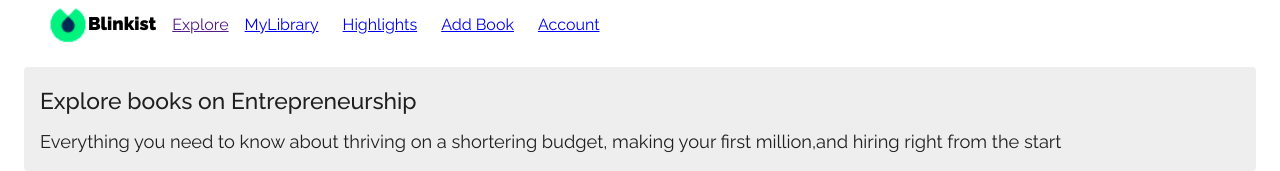
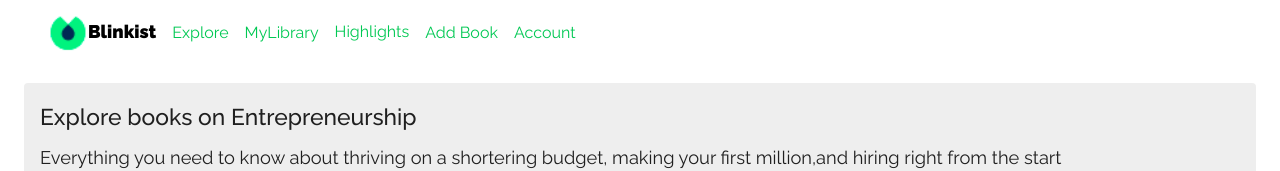
Before and after one commit to satyagopal1233/blinkist-react-new, a React (Create React App) app: page /book/enterpreneureship in a window 1280 px wide. Shown: the top 171 px of the page. Built offline with nearby package versions, Linux system fonts and the light colour scheme; no server answers.

Commit message:
updated code with changed font and add to library button functionality

```diff
--- a/src/App.js
+++ b/src/App.js
@@ -3,6 +3,7 @@ import './App.css';
 import BlinkistHome from './pages/BlinkistHome';
 import ThemeProvider from '@material-ui/styles/ThemeProvider';
 import baseTheme from './themes';
+
 
 function App() {
   return (
--- a/src/components/atoms/PaperComponent/index.js
+++ b/src/components/atoms/PaperComponent/index.js
@@ -14,6 +14,7 @@ function PaperComponent(props){
     const{title,description} = props;
     const classes = useStyles();
     return(
+
     <Grid>
       <Paper elevation={0} className={classes.sidebarAboutBox}>
         <Typography variant="h6" gutterBottom>
--- a/src/components/atoms/Typography/index.js
+++ b/src/components/atoms/Typography/index.js
@@ -17,7 +17,7 @@ const getMappedVariant = (variant) => {
 };
 
 const TypographyComponent = (props) => (
-  <Typography variant={getMappedVariant(props.variant)} noWrap="true">
+  <Typography variant={getMappedVariant(props.variant)} noWrap>
     {props.children}
   </Typography>
 );
--- a/src/components/atoms/organisms/ExploreDropdownPopup/index.js
+++ b/src/components/atoms/organisms/ExploreDropdownPopup/index.js
@@ -8,11 +8,15 @@ import { Dialog, DialogContent, DialogTitle, makeStyles } from "@material-ui/cor
 import TypographyComponent from '../../Typography';
 const useStyles= makeStyles(theme => ({
     dialogWrapper:{
-        padding:theme.spacing(1),
+        padding: theme.spacing(2),
         position:'absolute',
-        top:theme.spacing(3)
+        top: theme.spacing(5)
 
-    }
+    },
+    wrapIcon: {
+        verticalAlign: 'middle',
+        display: 'inline-flex'
+       }
 
 }));
 function ExploreDropdownPopup(props){
@@ -20,27 +24,28 @@ function ExploreDropdownPopup(props){
 
     const classes= useStyles();
     return(
-        <Dialog open={openPopup} maxWidth="md"  classes={{paper:classes.dialogWrapper}} overlayStyle={{backgroundColor: 'transparent'}}>
+        <Dialog open={openPopup} maxWidth="md"  classes={{paper:classes.dialogWrapper}}>
+            <DialogTitle></DialogTitle>
             <DialogContent>
 
-             <Grid container spacing={4}  >
-            <Grid item xs={4} > <NotificationsNoneIcon/>
+             <Grid container spacing={3} >
+            <Grid item xs={4} > <NotificationsNoneIcon className={classes.wrapIcon}/>
             <Link
             to=""
              href="/book/enterpreneureship">
             enterpreneureship
              </Link></Grid>
-            <Grid item xs={4}>  <HourglassEmptyIcon/>Science</Grid>
-            <Grid item xs={4}>  <PublicIcon/>Economics</Grid>
-            <Grid item xs={4}>  <BusinessCenterIcon/>CorporatCulter</Grid>
-            <Grid item xs={4}>  <NotificationsNoneIcon/>enterpreneureship</Grid>
-            <Grid item xs={4}>  <HourglassEmptyIcon/>Science</Grid>
-            <Grid item xs={4}>  <PublicIcon/>Economics</Grid>
-            <Grid item xs={4}>  <BusinessCenterIcon/>CorporatCulter</Grid>
-            <Grid item xs={4}>  <NotificationsNoneIcon/>enterpreneureship</Grid>
-            <Grid item xs={4}>  <NotificationsNoneIcon/>enterpreneureship</Grid>
-            <Grid item xs={4}>  <NotificationsNoneIcon/>enterpreneureship</Grid>
-            <Grid item xs={4}>  <NotificationsNoneIcon/>enterpreneureship</Grid>
+            <Grid item xs={4}>  <HourglassEmptyIcon className={classes.wrapIcon}/>Science</Grid>
+            <Grid item xs={4}>  <PublicIcon className={classes.wrapIcon}/>Economics</Grid>
+            <Grid item xs={4}>  <BusinessCenterIcon className={classes.wrapIcon}/>CorporatCulter</Grid>
+            <Grid item xs={4}>  <NotificationsNoneIcon className={classes.wrapIcon}/>enterpreneureship</Grid>
+            <Grid item xs={4}>  <HourglassEmptyIcon className={classes.wrapIcon}/>Science</Grid>
+            <Grid item xs={4}>  <PublicIcon className={classes.wrapIcon}/>Economics</Grid>
+            <Grid item xs={4}>  <BusinessCenterIcon className={classes.wrapIcon}/>CorporatCulter</Grid>
+            <Grid item xs={4}>  <NotificationsNoneIcon className={classes.wrapIcon}/>enterpreneureship</Grid>
+            <Grid item xs={4}>  <NotificationsNoneIcon className={classes.wrapIcon}/>enterpreneureship</Grid>
+            <Grid item xs={4}>  <NotificationsNoneIcon className={classes.wrapIcon}/>enterpreneureship</Grid>
+            <Grid item xs={4}>  <NotificationsNoneIcon className={classes.wrapIcon}/>enterpreneureship</Grid>
             </Grid>
 
 
--- a/src/components/atoms/organisms/Header.js
+++ b/src/components/atoms/organisms/Header.js
@@ -7,9 +7,10 @@ import {
   Button,
   Paper,
   Avatar,
-  Container
+  Container,
+  Link
 } from "@material-ui/core";
-import { Link } from "react-router-dom";
+
 import React, { useState } from 'react';
 import SearchIcon from "@material-ui/icons/Search";
 import Toolbar from "@material-ui/core/Toolbar";
@@ -18,7 +19,6 @@ import Tabs from "@material-ui/core/Tabs";
 import Tab from "@material-ui/core/Tab";
 import ExploreDropdown from "../../molecules/ExplorerDropdown";
 import PaperComponent from "../PaperComponent";
-import "@fontsource/raleway";
 import { fontWeight } from "@material-ui/system";
 import ExploreDropdownPopup from "./ExploreDropdownPopup";
 import { FormatListBulletedOutlined } from "@material-ui/icons";
@@ -26,30 +26,10 @@ import { FormatListBulletedOutlined } from "@material-ui/icons";
 
 
 
-const useStyles = makeStyles((theme) => ({
-  appBar: {
-    backgroundColor: "white",
-    color: "black",
-    boxShadow: "0px 0px 0px 0px",
 
 
-  },
-  toolbarSecondary: {
+function Header() {
 
-    overflowX: 'auto',
-
-
-  },
-  toolbarLink: {
-    padding: theme.spacing(1),
-    flexShrink: 0
-
-
-  },
-}));
-
-function Header() {
-  const classes = useStyles();
   const [show, setShow] = useState(false);
   const [openPopup,setOpenPopup] = useState(false);
   const paperProps = {
@@ -57,13 +37,12 @@ function Header() {
     description:'Everything you need to know about thriving on a shortering budget, making your first million,and hiring right from the start'
   };
   return (
-    <>
+    <React.Fragment>
 
 
       <Toolbar
         component="nav"
-        variant="dense"
-        className={classes.toolbarSecondary}
+
       >
 
            <Avatar  src="/blinkist_icon.png"/>
@@ -73,6 +52,7 @@ function Header() {
           </Typography>
 
             <Link
+            to="#"
             onClick={() => setOpenPopup(true)}
             href="#" style={{ marginRight: 16 }}>
             Explore
@@ -80,32 +60,33 @@ function Header() {
 
 
           <Link
-            to={{pathname: '/book/myLibrary'}} style={{ marginRight: 16 }}>
+            to=""
+            href='/book/myLibrary' style={{ marginRight: 16 }}>
             MyLibrary
           </Link>
           <Link
+
             to="#"
-            color="inherit"
             key="Highlights"
             variant="body2"
             href="#"
-            className={classes.toolbarLink}
+
             style={{ marginRight: 16 }}
           >
             Highlights
           </Link>
           <Link
-            to={{pathname: '/addBook'}} style={{ marginRight: 16 }}>
+            to=""
+            href='/addBook' style={{ marginRight: 16 }}>
             Add Book
           </Link>
 
           <Link
-            color="inherit"
-            to=""
+
+            to="#"
             key="Account"
-            variant="body2"
             href="#"
-            className={classes.toolbarLink}
+
             style={{ marginRight: 16 }}
           >
             Account
@@ -114,12 +95,14 @@ function Header() {
       </Toolbar>
 
 
+
+
         <ExploreDropdownPopup
         openPopup={openPopup}
         setOpenPopup={setOpenPopup}
         />
 
-    </>
+  </React.Fragment>
   );
 }
 export default Header;
--- a/src/components/molecules/BookCard/index.js
+++ b/src/components/molecules/BookCard/index.js
@@ -54,12 +54,13 @@ function BookCard(props) {
         </CardContent>
       </CardActionArea>
       <CardActions>
+      {buttonText.length > 0 && (
       <ButtonComponent
           onClick={() => changeStatusOfBook(props.onchangestate, props.book)}
         >
           {buttonText}
         </ButtonComponent>
-
+      )}
       </CardActions>
     </Card>
     </Grid>
--- a/src/components/molecules/Explorer/index.js
+++ b/src/components/molecules/Explorer/index.js
@@ -6,6 +6,7 @@ import axios from "axios";
 import PaperComponent from "../../atoms/PaperComponent";
 import TypographyComponent from "../../atoms/Typography";
 import SearchBookAutoComplete from "../../atoms/organisms/SearchBookAutoComplete";
+import MyLibrary from "../MyLibrary";
 
 function Explorer(props) {
 
@@ -14,7 +15,7 @@ function Explorer(props) {
     axios
       .get("http://localhost:8080/book/category/enterpreneureship")
       .then(function (response) {
-       // console.log("response data here");
+       console.log("response data here");
         // console.log(response.data);
         setBookArray(response.data);
       })
@@ -34,6 +35,28 @@ function Explorer(props) {
 
 
   },[]);
+  const addToUserLibrary = (bk) => {
+    alert("adding to library");
+    axios.post('http://localhost:8080/userBook',
+    {"user":{"id":"5"},"book":{"id":bk.id},"status":"CRR"}
+
+
+
+  )
+  .then((response) => {
+    console.log(response.data);
+    console.log("before modified userlibrary");
+    console.log({userLibrary});
+    setUserLibrary( prevState => [...prevState,response.data]);
+    console.log("after modified userlibrary");
+    console.log({userLibrary});
+
+    }, (error) => {
+    console.log(error);
+  });
+
+  };
+
   const [bookArray, setBookArray] = useState([]);
   const [userLibrary, setUserLibrary] = useState([]);
 
@@ -57,13 +80,23 @@ function Explorer(props) {
       <Grid container spacing={4} >
 
         {bookArray
-            .map((book) => (
+            .map((book) => {
+                 // console.log(userLibrary);
+                 console.log("**********************");
+                 console.log(userLibrary);
+                 console.log(book);
+                  const btnTextFlag = userLibrary.some( userBook => userBook.book.name === book.name );
+                  console.log(btnTextFlag);
+                  console.log("**********************");
+           return <BookCard key={book.name} book={book}
+            buttonText = {(btnTextFlag)?'':'Add to Library'}
+            onchangestate={(bk) => {
+              addToUserLibrary(bk);
+            }}
 
-            <BookCard key={book.name} book={book}
-            buttonText = 'Add to Library'
-            />
+            />;
 
-          ))
+            })
 
           }
       </Grid>
--- a/src/components/molecules/MyLibrary/index.js
+++ b/src/components/molecules/MyLibrary/index.js
@@ -1,9 +1,9 @@
 import React, { useEffect, useState } from "react";
 import { withRouter } from "react-router";
 import Grid from "@material-ui/core/Grid";
-import LinK from "@material-ui/core";
+import LinK, { Link } from "@material-ui/core";
 import BookCard from "../BookCard";
-import { Link } from "react-router-dom";
+
 import userListFetch from "../../../axios/UserListAxios";
 import axios from "axios";
 import TypographyComponent from "../../atoms/Typography";
@@ -83,6 +83,7 @@ function MyLibrary(props) {
 
       <Grid container>
         <Grid item xs={12} md={4}>
+
           <Link
             to="#"
             href="#"
--- a/src/pages/BlinkistHome.js
+++ b/src/pages/BlinkistHome.js
@@ -1,4 +1,4 @@
-import { Container, Typography ,  makeStyles,Link} from "@material-ui/core";
+import { Container, Typography ,  makeStyles,Link, Avatar} from "@material-ui/core";
 import React from "react";
 import Header from "../components/atoms/organisms/Header";
 import BookCard from "../components/molecules/BookCard";
@@ -15,32 +15,18 @@ import "@fontsource/raleway";
 import DisplayBookCard from "../components/molecules/DisplayBookCard";
 import AddBook from "../components/atoms/organisms/AddBook";
 
-const useStyles = makeStyles((theme) => ({
 
-  appBar: {
-    backgroundColor: "white",
-    color: "black",
-    boxShadow: "0px 0px 0px 0px",
-    fontFamily:"raleway"
-  },
-  toolbarSecondary: {
-    justifyContent: 'space-between',
-    overflowX: 'auto',
-  },
-  toolbarLink: {
-    padding: theme.spacing(1),
-    flexShrink: 0,
-  },
-}));
 function BlinkistHome() {
 
 
 
-const classes = useStyles();
+
   return (
     <Router>
     <React.Fragment>
+
       <Container maxWidth="lg">
+
       <Header/>
 
 
```
